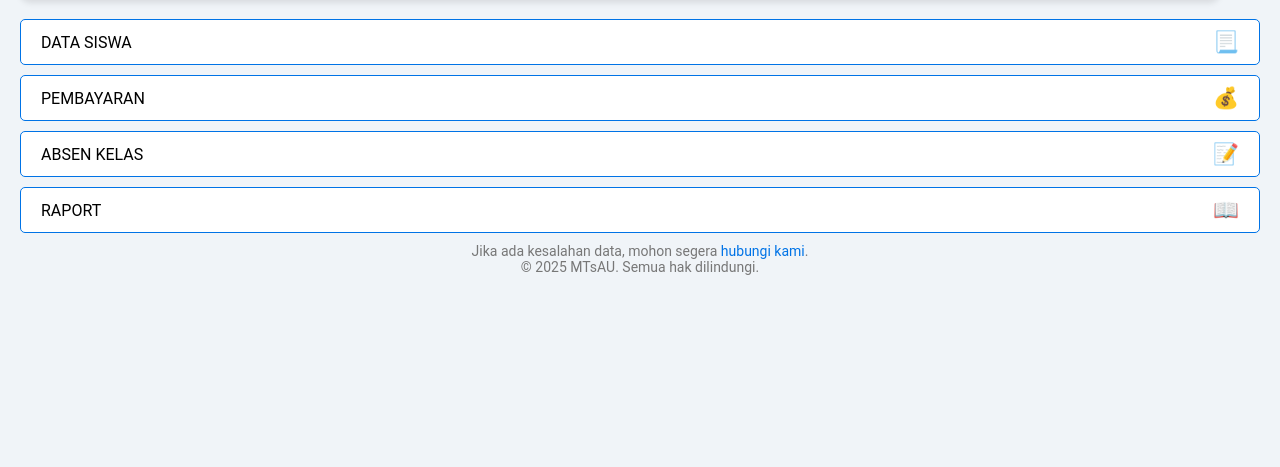
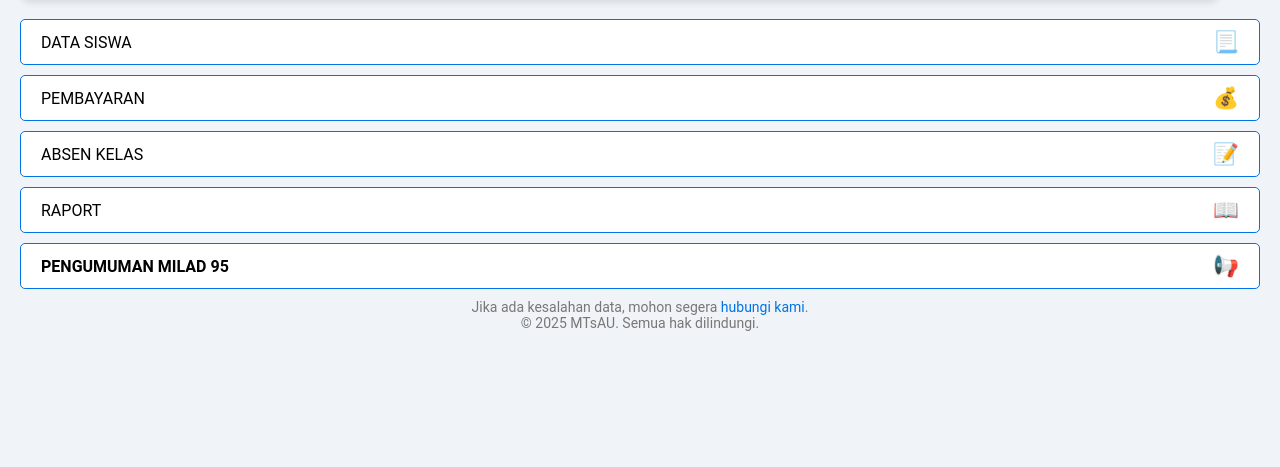
Before and after one commit to MTsAU/WaliMurid, a plain HTML site: page data.html in a window 1280 px wide. Shown: the part 255-722 px from the top of the page. Drawn offline with Linux system fonts and the light colour scheme; no server answers; sample sign-in values are in the browser's storage.

Commit message:
data.html

```diff
--- a/data.html
+++ b/data.html
@@ -376,6 +376,10 @@ main.active {
       <span>RAPORT</span>
       <span class="icon" style="color: #9C27B0;">&#x1F4D6;</span> <!-- Icon: Open Book (Purple for report) -->
     </a>
+    <a onclick="window.location.href='milad.html?userId=' + localStorage.getItem('userId')" class="button">
+      <span style="font-weight: bold;">PENGUMUMAN MILAD 95</span>
+      <span class="icon" style="color: #9C27B0;">&#x1F4E2;</span> <!-- Icon: Open Book (Purple for report) -->
+    </a>
   </div>
 
 
```
